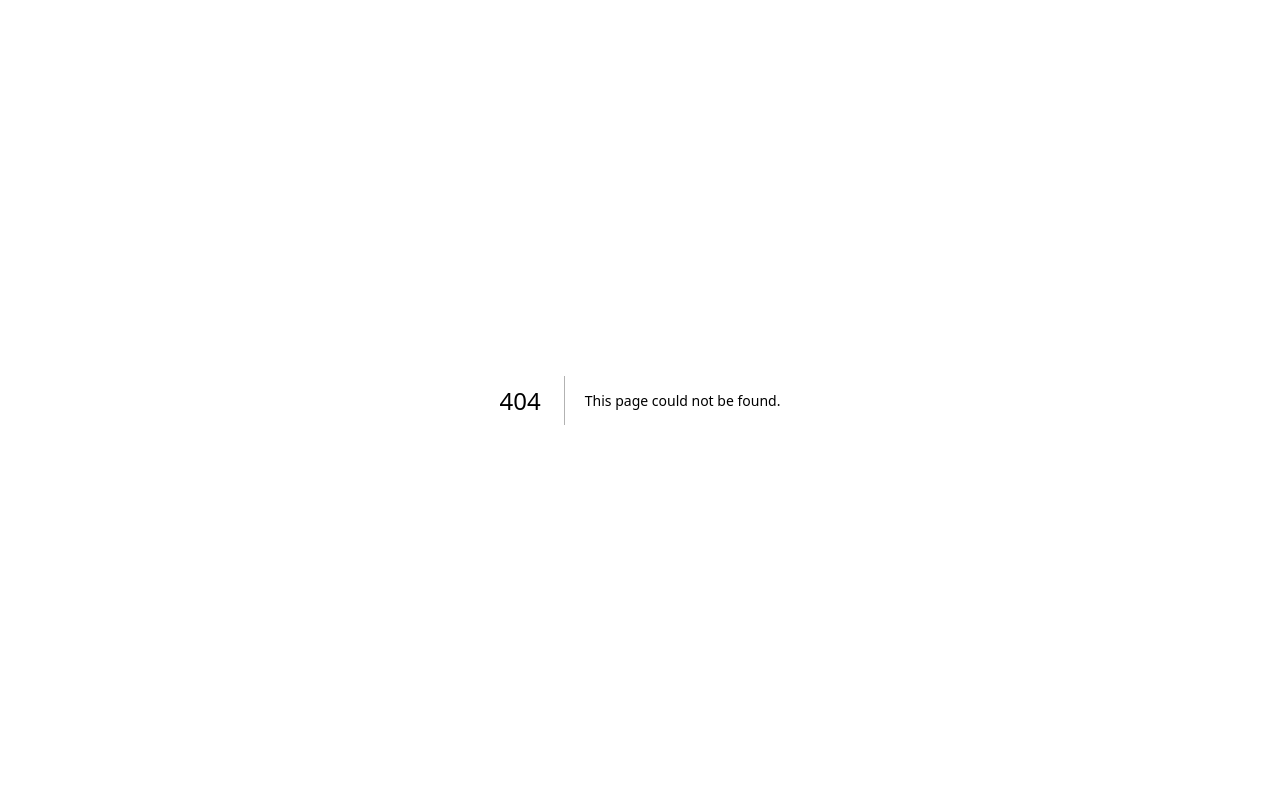
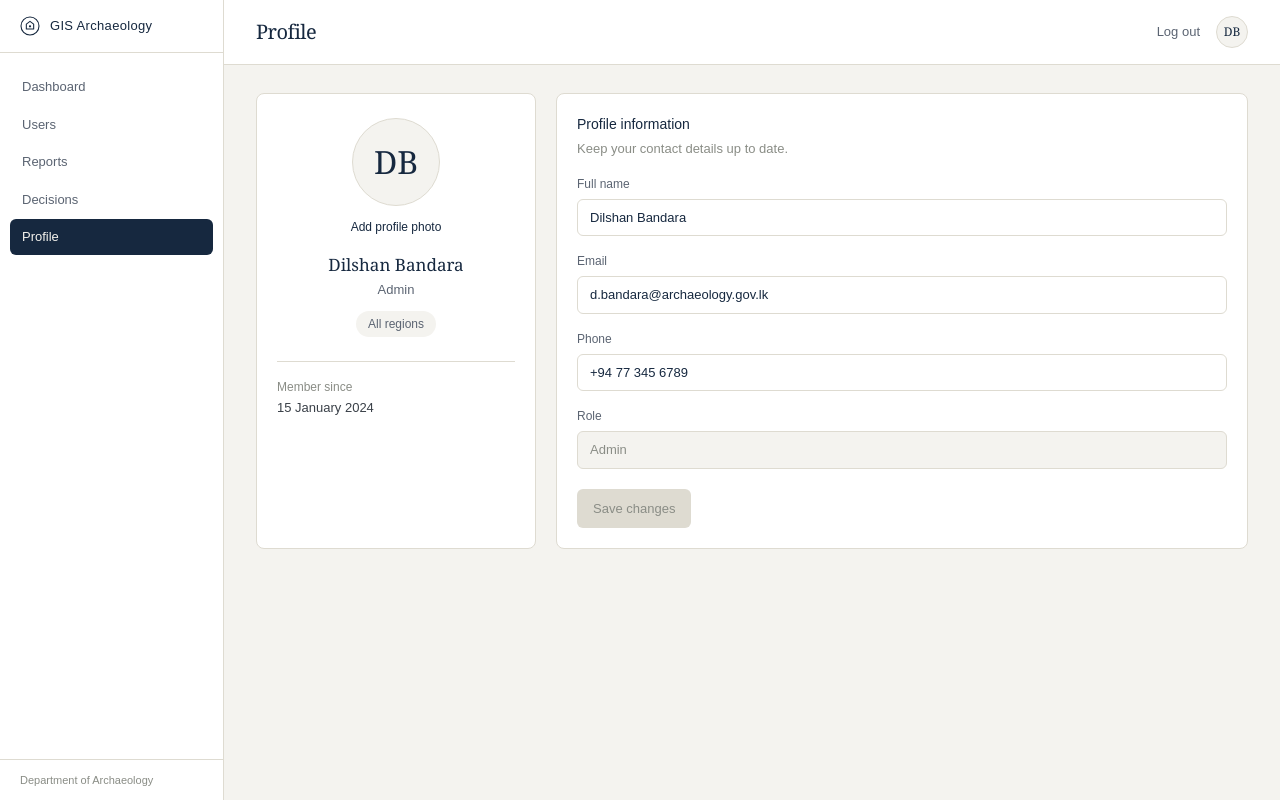
Before and after one commit to dilusewhpd/gis-archaeological-exploration-system, a Next.js app in the folder frontend/: page /admin/dashboard/profile in a window 1280 px wide. Before the commit this address had no page. Built offline with nearby package versions, Linux system fonts and the light colour scheme.

Commit message:
feat: add Admin Profile page with editable user information and profile photo upload

```diff
--- /dev/null
+++ b/frontend/src/app/admin/dashboard/profile/page.tsx
@@ -0,0 +1,225 @@
+"use client";
+
+import Link from "next/link";
+import { useState } from "react";
+
+/**
+ * Admin profile — /admin/dashboard/profile
+ *
+ * FRONTEND-ONLY: profile data is mocked locally and "Save changes" just
+ * updates local state. Once the backend exists, replace ADMIN_PROFILE
+ * with a server-side fetch (same pattern as the other dashboard pages)
+ * and wire the save handler to PATCH /api/admin/profile.
+ *
+ * Use-case mapping (Authentication and User Management module):
+ *  - "User views own profile information"
+ *  - "User update own profile information" --<<extends>>--> "Update
+ *     profile image" (shown only when there's no photo yet)
+ *
+ * Note: unlike the "Reset user password" action admins perform on other
+ * accounts (Users page), there's no self-service password change here —
+ * consistent with earlier admin pages, password resets go through the
+ * same account-recovery flow as any other user.
+ */
+
+type AdminProfile = {
+  fullName: string;
+  email: string;
+  phone: string | null;
+  photoUrl: string | null;
+  joinedDate: string;
+};
+
+const ADMIN_PROFILE: AdminProfile = {
+  fullName: "Dilshan Bandara",
+  email: "d.bandara@archaeology.gov.lk",
+  phone: "+94 77 345 6789",
+  photoUrl: null,
+  joinedDate: "2024-01-15",
+};
+
+export default function AdminProfilePage() {
+  const [fullName, setFullName] = useState(ADMIN_PROFILE.fullName);
+  const [email, setEmail] = useState(ADMIN_PROFILE.email);
+  const [phone, setPhone] = useState(ADMIN_PROFILE.phone ?? "");
+  const [hasPhoto, setHasPhoto] = useState(Boolean(ADMIN_PROFILE.photoUrl));
+  const [saved, setSaved] = useState(false);
+
+  const isDirty =
+    fullName !== ADMIN_PROFILE.fullName ||
+    email !== ADMIN_PROFILE.email ||
+    phone !== (ADMIN_PROFILE.phone ?? "");
+
+  function handleSubmit(event: React.FormEvent<HTMLFormElement>) {
+    event.preventDefault();
+    setSaved(true);
+  }
+
+  function handleCancel() {
+    setFullName(ADMIN_PROFILE.fullName);
+    setEmail(ADMIN_PROFILE.email);
+    setPhone(ADMIN_PROFILE.phone ?? "");
+    setSaved(false);
+  }
+
+  const initials = fullName
+    .split(" ")
+    .map((part) => part[0])
+    .slice(0, 2)
+    .join("")
+    .toUpperCase();
+
+  return (
+    <div className="flex flex-1 flex-col">
+      <header className="flex items-center justify-between border-b border-[#DEDBD1] bg-white px-8 py-4">
+        <h1 className="font-serif text-[20px] tracking-tight text-[#16283F]">Profile</h1>
+        <div className="flex items-center gap-4">
+          <Link
+            href="/auth/logout"
+            className="text-[13px] font-medium text-[#5B6472] transition hover:text-[#16283F]"
+          >
+            Log out
+          </Link>
+          <div className="flex h-8 w-8 items-center justify-center rounded-full border border-[#DEDBD1] bg-[#F4F3EF] font-serif text-[12px] text-[#16283F]">
+            {initials}
+          </div>
+        </div>
+      </header>
+
+      <main className="flex-1 px-8 py-7">
+        <div className="grid grid-cols-1 gap-5 lg:grid-cols-[280px_minmax(0,1fr)]">
+          {/* Photo + role summary */}
+          <div className="rounded-[8px] border border-[#DEDBD1] bg-white px-5 py-6 text-center">
+            <div className="flex flex-col items-center">
+              <div
+                className="flex items-center justify-center rounded-full border border-[#DEDBD1] bg-[#F4F3EF] font-serif text-[#16283F]"
+                style={{ width: 88, height: 88, fontSize: 32 }}
+              >
+                {initials}
+              </div>
+
+              <label className="mt-3 cursor-pointer text-[12px] font-medium text-[#16283F] underline-offset-2 hover:underline">
+                {hasPhoto ? "Replace photo" : "Add profile photo"}
+                <input
+                  type="file"
+                  accept="image/*"
+                  className="sr-only"
+                  onChange={() => setHasPhoto(true)}
+                />
+              </label>
+
+              <h2 className="mt-4 font-serif text-[17px] text-[#16283F]">{fullName}</h2>
+              <p className="mt-0.5 text-[13px] text-[#5B6472]">Admin</p>
+
+              <span className="mt-3 rounded-full bg-[#F4F3EF] px-3 py-1 text-[12px] text-[#5B6472]">
+                All regions
+              </span>
+            </div>
+
+            <div className="mt-6 border-t border-[#DEDBD1] pt-4 text-left">
+              <p className="text-[12px] text-[#8A8D86]">Member since</p>
+              <p className="mt-0.5 text-[13px] text-[#3A4048]">
+                {formatDate(ADMIN_PROFILE.joinedDate)}
+              </p>
+            </div>
+          </div>
+
+          {/* Editable profile info */}
+          <div className="rounded-[8px] border border-[#DEDBD1] bg-white px-5 py-5">
+            <h2 className="text-[14px] font-medium text-[#16283F]">Profile information</h2>
+            <p className="mt-1 text-[13px] text-[#8A8D86]">
+              Keep your contact details up to date.
+            </p>
+
+            <form onSubmit={handleSubmit} className="mt-4 space-y-4">
+              <Field label="Full name">
+                <input
+                  type="text"
+                  value={fullName}
+                  onChange={(e) => {
+                    setFullName(e.target.value);
+                    setSaved(false);
+                  }}
+                  className="w-full rounded-[6px] border border-[#DEDBD1] px-3 py-2 text-[13px] text-[#16283F] outline-none focus:border-[#16283F]/40"
+                />
+              </Field>
+
+              <Field label="Email">
+                <input
+                  type="email"
+                  value={email}
+                  onChange={(e) => {
+                    setEmail(e.target.value);
+                    setSaved(false);
+                  }}
+                  className="w-full rounded-[6px] border border-[#DEDBD1] px-3 py-2 text-[13px] text-[#16283F] outline-none focus:border-[#16283F]/40"
+                />
+              </Field>
+
+              <Field label="Phone">
+                <input
+                  type="tel"
+                  value={phone}
+                  placeholder="Not provided"
+                  onChange={(e) => {
+                    setPhone(e.target.value);
+                    setSaved(false);
+                  }}
+                  className="w-full rounded-[6px] border border-[#DEDBD1] px-3 py-2 text-[13px] text-[#16283F] outline-none placeholder:text-[#8A8D86] focus:border-[#16283F]/40"
+                />
+              </Field>
+
+              <Field label="Role">
+                <input
+                  type="text"
+                  value="Admin"
+                  disabled
+                  className="w-full rounded-[6px] border border-[#DEDBD1] bg-[#F4F3EF] px-3 py-2 text-[13px] text-[#8A8D86]"
+                />
+              </Field>
+
+              <div className="flex items-center gap-3 pt-1">
+                <button
+                  type="submit"
+                  disabled={!isDirty}
+                  className="rounded-[6px] bg-[#16283F] px-4 py-2.5 text-[13px] font-medium text-[#F4F2ED] transition hover:bg-[#1D3450] disabled:cursor-not-allowed disabled:bg-[#DEDBD1] disabled:text-[#8A8D86]"
+                >
+                  Save changes
+                </button>
+
+                {isDirty && (
+                  <button
+                    type="button"
+                    onClick={handleCancel}
+                    className="text-[13px] font-medium text-[#5B6472] hover:text-[#16283F]"
+                  >
+                    Cancel
+                  </button>
+                )}
+
+                {saved && <span className="text-[13px] text-[#2F5C3B]">Saved.</span>}
+              </div>
+            </form>
+          </div>
+        </div>
+      </main>
+    </div>
+  );
+}
+
+function Field({ label, children }: { label: string; children: React.ReactNode }) {
+  return (
+    <label className="block">
+      <span className="mb-1.5 block text-[12px] text-[#5B6472]">{label}</span>
+      {children}
+    </label>
+  );
+}
+
+function formatDate(isoDate: string): string {
+  return new Date(isoDate).toLocaleDateString("en-GB", {
+    day: "numeric",
+    month: "long",
+    year: "numeric",
+  });
+}
```
Also changed, not shown: frontend/src/components/notifications/notifications-page.tsx (added).
